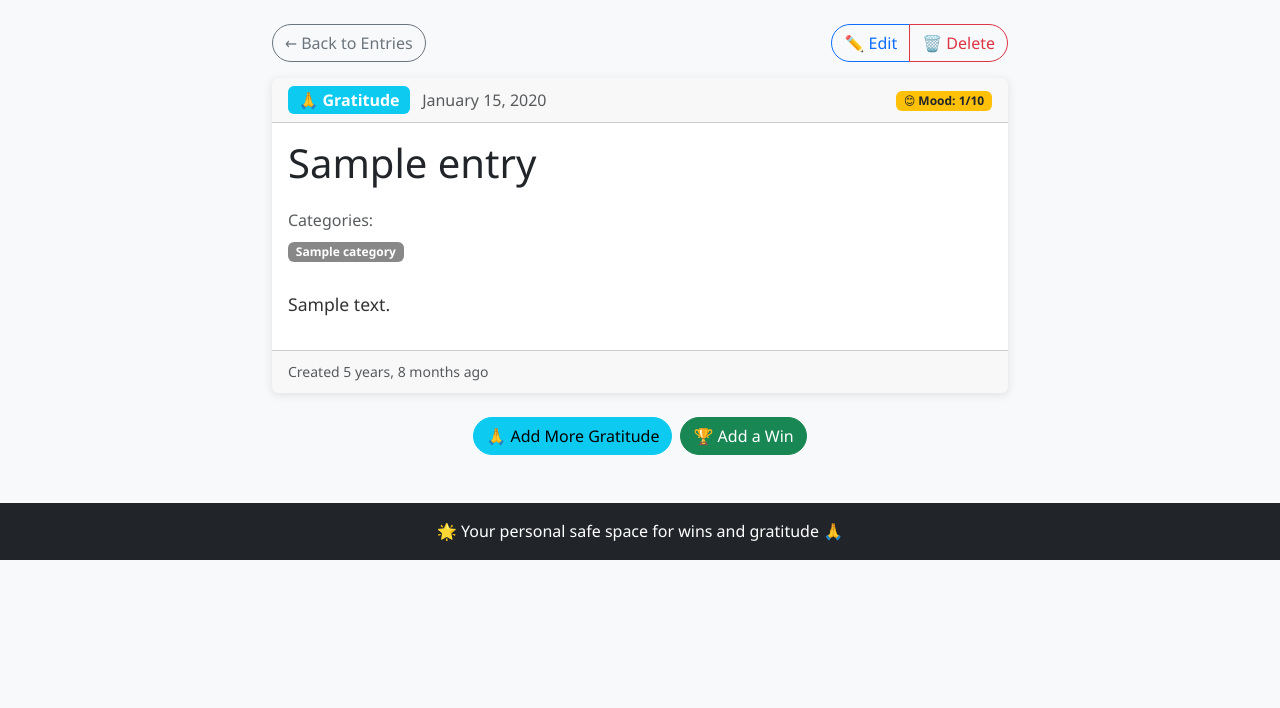
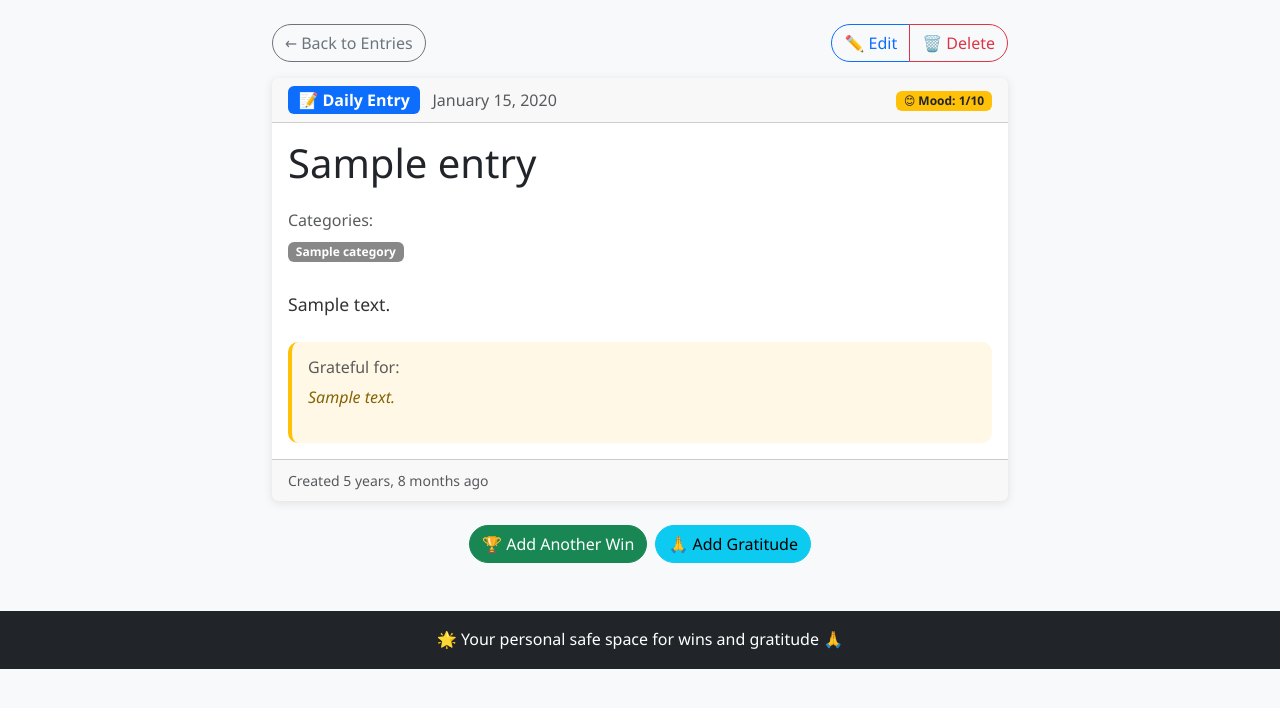
Before and after one commit to soumya2219/my-daily-wins-tracker, a Django app: page /entries/1/ in a window 1280 px wide. Shown: the part 64-772 px from the top of the page. Run offline with Django 5.2, Linux system fonts and the light colour scheme; a user stored in the database is signed in; tables that the repository leaves empty hold one stand-in row (values such as "Sample post"); some libraries are stand-ins or nearby versions.

Commit message:
Add delete buttons and improve templates
- Added delete buttons to entry cards
- Fixed entry type display issues
- Added gratitude section to entry detail page
- Improved entry list styling

```diff
--- a/templates/tracker/entry_detail.html
+++ b/templates/tracker/entry_detail.html
@@ -16,9 +16,9 @@
                     <a href="{% url 'entry_edit' entry.pk %}" class="btn btn-outline-primary">
                         ✏️ Edit
                     </a>
-                    <a href="{% url 'entry_delete' entry.pk %}" class="btn btn-outline-danger">
+                    <button type="button" class="btn btn-outline-danger" onclick="deleteEntry({{ entry.pk }})">
                         🗑️ Delete
-                    </a>
+                    </button>
                 </div>
             </div>
         </div>
@@ -27,10 +27,14 @@
             <div class="card-header">
                 <div class="d-flex justify-content-between align-items-center">
                     <div>
-                        {% if entry.entry_type == 'win' %}
+                        {% if entry.content and entry.gratitude_text %}
+                            <span class="badge bg-primary fs-6 me-2">📝 Daily Entry</span>
+                        {% elif entry.content %}
                             <span class="badge bg-success fs-6 me-2">🏆 Win</span>
+                        {% elif entry.gratitude_text %}
+                            <span class="badge bg-info fs-6 me-2">🙏 Gratitude</span>
                         {% else %}
-                            <span class="badge bg-info fs-6 me-2">🙏 Gratitude</span>
+                            <span class="badge bg-secondary fs-6 me-2">📝 Entry</span>
                         {% endif %}
                         <span class="text-muted">{{ entry.date_created|date:"F j, Y" }}</span>
                     </div>
@@ -59,8 +63,19 @@
                 {% endif %}
 
                 <div class="entry-content">
-                    {{ entry.content|linebreaks }}
+                    {% if entry.content %}
+                        {{ entry.content|linebreaks }}
+                    {% endif %}
                 </div>
+
+                {% if entry.gratitude_text %}
+                    <div class="mt-4 p-3" style="background: #fff8e7; border-radius: 10px; border-left: 4px solid #ffc107;">
+                        <h6 class="text-muted mb-2">Grateful for:</h6>
+                        <div style="font-style: italic; color: #856404;">
+                            {{ entry.gratitude_text|linebreaks }}
+                        </div>
+                    </div>
+                {% endif %}
             </div>
 
             <div class="card-footer text-muted">
@@ -84,19 +99,26 @@
         <!-- Quick Actions -->
         <div class="mt-4 text-center">
             <div class="d-grid gap-2 d-md-flex justify-content-md-center">
-                {% if entry.entry_type == 'win' %}
+                {% if entry.content %}
                     <a href="{% url 'entry_create' %}?type=win" class="btn btn-success">
                         🏆 Add Another Win
                     </a>
                     <a href="{% url 'entry_create' %}?type=gratitude" class="btn btn-info">
                         🙏 Add Gratitude
                     </a>
-                {% else %}
+                {% elif entry.gratitude_text %}
                     <a href="{% url 'entry_create' %}?type=gratitude" class="btn btn-info">
                         🙏 Add More Gratitude
                     </a>
                     <a href="{% url 'entry_create' %}?type=win" class="btn btn-success">
                         🏆 Add a Win
+                    </a>
+                {% else %}
+                    <a href="{% url 'entry_create' %}?type=win" class="btn btn-success">
+                        🏆 Add a Win
+                    </a>
+                    <a href="{% url 'entry_create' %}?type=gratitude" class="btn btn-info">
+                        🙏 Add Gratitude
                     </a>
                 {% endif %}
             </div>
@@ -115,4 +137,31 @@
     margin-bottom: 1rem;
 }
 </style>
+
+<script>
+function deleteEntry(entryId) {
+    if (confirm('Are you sure you want to delete this entry? This action cannot be undone.')) {
+        fetch(`/entries/${entryId}/delete/`, {
+            method: 'POST',
+            headers: {
+                'X-CSRFToken': '{{ csrf_token }}',
+                'Content-Type': 'application/json',
+            },
+            credentials: 'same-origin'
+        })
+        .then(response => {
+            if (response.ok) {
+                // Redirect back to entry list after successful deletion
+                window.location.href = "{% url 'entry_list' %}";
+            } else {
+                alert('Error deleting entry. Please try again.');
+            }
+        })
+        .catch(error => {
+            console.error('Error:', error);
+            alert('Error deleting entry. Please try again.');
+        });
+    }
+}
+</script>
 {% endblock %}
```
Also changed, not shown: templates/tracker/entry_list.html (+47 -5 lines).
